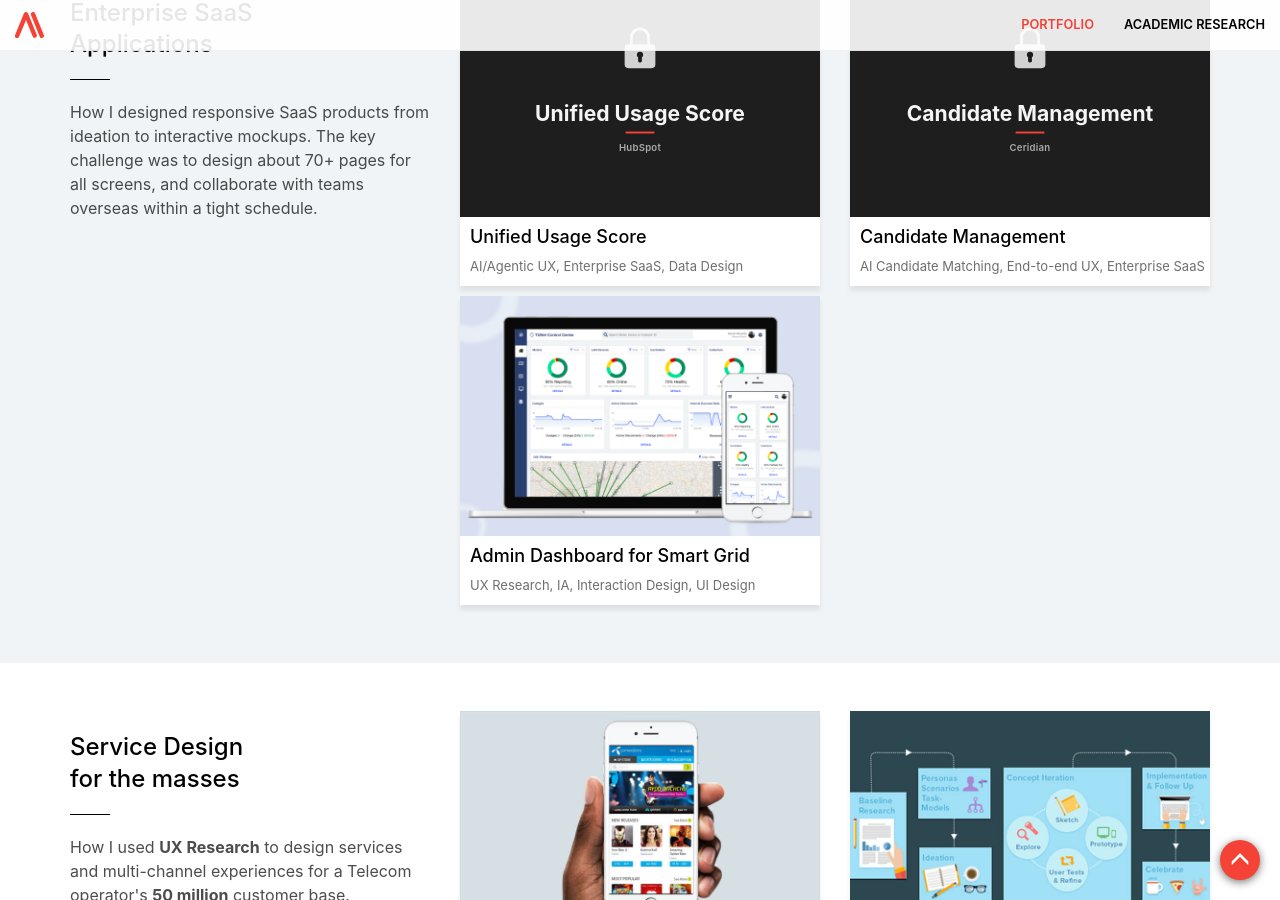
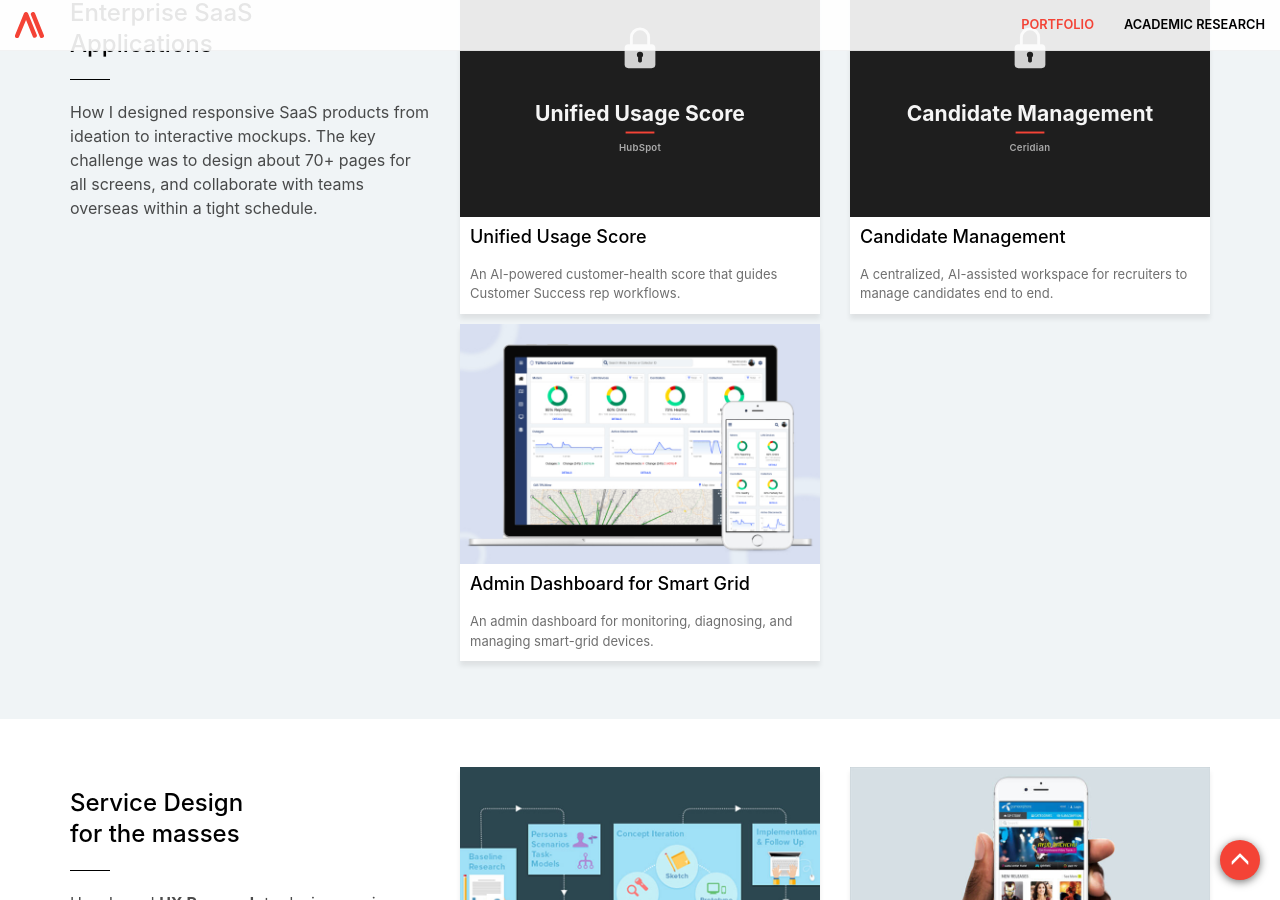
Before and after one commit to ashfaqamin/portfolio, a Jekyll site: the page built from index.html, in a window 1280 px wide and 900 px high, scrolled down 1078 px. Built offline with Jekyll 4.4.1, drawn with Linux system fonts in a browser that asks for light colours; nearby versions of some CDN libraries; some of the changed text lies outside the part shown.

Commit message:
Update to case studies

```diff
--- a/css/creative.css
+++ b/css/creative.css
@@ -779,3 +779,7 @@
 .cs-modal-box input[type=password]{ display:block; width:100%; max-width:260px; margin:0 auto .9em; text-align:left; padding:10px 12px; border:1px solid #ccc; border-radius:4px; font-size:15px; }
 .cs-modal-err{ color:#f44336; margin-top:1em; display:none; }
 .cs-modal-req{ margin-top:1.4em; font-size:13px; color:#999; }
+
+/* uniform portfolio card text blocks */
+.portfolio-box .caption{ min-height: 2.4em; }
+.portfolio-box p{ min-height: 3em; }
--- a/index.html
+++ b/index.html
@@ -48,21 +48,21 @@
                         <a href="uus.html" class="portfolio-box">
                             <img src="img/protected/uus.svg" class="img-responsive" alt="Unified Usage Score — protected case study">
                             <h4 class="caption">Unified Usage Score</h4>
-                            <p>AI/Agentic UX, Enterprise SaaS, Data Design</p>
+                            <p>An AI-powered customer-health score that guides Customer Success rep workflows.</p>
                         </a>
                     </div>
                     <div class="col-lg-4 col-sm-6">
                         <a href="candidate-management.html" class="portfolio-box">
                             <img src="img/protected/cand.svg" class="img-responsive" alt="Candidate Management — protected case study">
                             <h4 class="caption">Candidate Management</h4>
-                            <p>AI Candidate Matching, End-to-end UX, Enterprise SaaS</p>
+                            <p>A centralized, AI-assisted workspace for recruiters to manage candidates end to end.</p>
                         </a>
                     </div>
                     <div class="col-lg-4 col-lg-offset-4 col-sm-6 pbox">
                         <a href="tcc.html" class="portfolio-box">
                             <img src="img/tcc/thumb.jpg" class="img-responsive" alt="TUNet Control Center Admin Dashboard UX Project">
                             <h4 class="caption">Admin Dashboard for Smart Grid</h4>
-                            <p>UX Research, IA, Interaction Design, UI Design</p>
+                            <p>An admin dashboard for monitoring, diagnosing, and managing smart-grid devices.</p>
                         </a>
                     </div>
 
@@ -80,18 +80,18 @@
                         </p>
                     </div>
 
+                    <div class="col-lg-4 col-sm-6 pbox">
+                        <a href="fte.html" class="portfolio-box">
+                            <img src="img/FTE_gp/thumb.jpg" class="img-responsive" alt="First Time Experience UX Project">
+                            <h4 class="caption">First-Time User's Experience</h4>
+                            <p>Shaping an intuitive first-time experience that turns new users into active and engaged ones.</p>
+                        </a>
+                    </div>
                     <div class="col-lg-4 col-sm-6">
                         <a href="gpstore.html" class="portfolio-box">
                             <img src="img/gpstore/thumb.jpg" class="img-responsive" alt="gp store">
                             <h4 class="caption">Design of a Content Store</h4>
-                            <p>Service Design, User Research, UI Design</p>
-                        </a>
-                    </div>
-                    <div class="col-lg-4 col-sm-6 pbox">
-                        <a href="fte.html" class="portfolio-box">
-                            <img src="img/FTE_gp/thumb.jpg" class="img-responsive" alt="First Time Experience UX Project">
-                            <h4 class="caption">First-Time User's Experience</h4>
-                            <p>Service design, User research, Customer Experience</p>
+                            <p>A redesigned digital content store for a telecom's 50M+ subscribers.</p>
                         </a>
                     </div>
                 </div>
@@ -110,14 +110,14 @@
                         <a href="research-study-2_alt.html" class="portfolio-box">
                             <img src="img/research/cover-2.jpg" class="img-responsive" alt="">
                             <h4 class="caption">Mobile VR for Pain Management</h4>
-                            <p>HCI, User Research, VR, Publications</p>
+                            <p>Testing low-cost mobile VR as a pain-distraction tool for chronic pain.</p>
                         </a>
                     </div>
                     <div class="col-lg-4 col-sm-6 pbox">
                         <a href="research-study-1.html" class="portfolio-box">
                             <img src="img/research/cover-1.jpg" class="img-responsive" alt="">
                             <h4 class="caption">Immersion in Mobile VR</h4>
-                            <p>HCI, Academic, Publications</p>
+                            <p>Comparing immersion in budget mobile VR against a traditional headset.</p>
                         </a>
                     </div>
                 </div>
@@ -135,17 +135,10 @@
                         <a href="your-hotel.html" class="portfolio-box">
                             <img src="img/urhotel/thumb.jpg" class="img-responsive" alt="your hotel">
                             <h4 class="caption">A 4-hr Design Challenge</h4>
-                            <p>IXD, Service Design, UI design, Strategy</p>
+                            <p>A 4-hour challenge to let hotel guests personalize their room experience.</p>
                         </a>
                     </div>
 
-                    <div class="col-lg-4 col-sm-6 pbox">
-                        <a href="experimental-works.html" class="portfolio-box">
-                            <img src="img/experimental/thumb.jpg" class="img-responsive" alt="Experimental Design Works">
-                            <h4 class="caption">Experimental Works</h4>
-                            <p>IXD, Experiments</p>
-                        </a>
-                    </div>
 
                 </div>
             </div>
```
